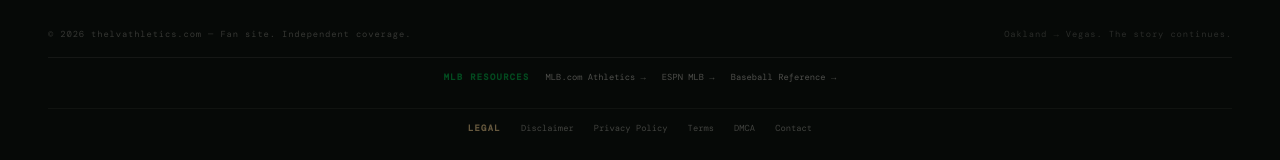
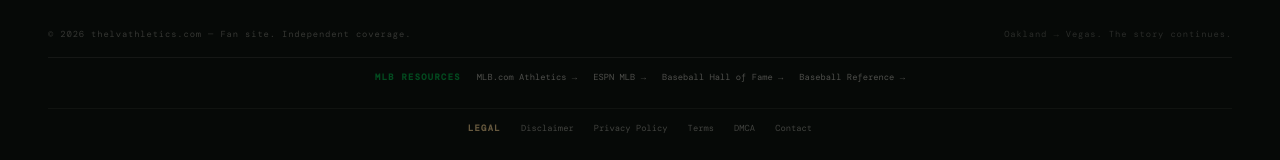
Before and after one commit to abigailleahgoldberg/thelvathletics, a Next.js app: page / in a window 1280 px wide. Shown: the part 5148-5308 px from the top of the page. Built offline with nearby package versions, Linux system fonts and the light colour scheme; a web font is replaced by a local one.

Commit message:
fix: add authority outbound links

```diff
--- a/app/page.tsx
+++ b/app/page.tsx
@@ -1032,6 +1032,7 @@ export default function Home() {
             <span style={{ fontFamily: "'DM Mono', monospace", fontSize: '0.55rem', fontWeight: 700, color: 'rgba(0,120,48,0.6)', letterSpacing: '0.15em', textTransform: 'uppercase' }}>MLB Resources</span>
             <a href="https://www.mlb.com/athletics" target="_blank" rel="noopener noreferrer" style={{ fontFamily: "'DM Mono', monospace", color: 'rgba(245,240,232,0.3)', fontSize: '0.55rem', textDecoration: 'none' }}>MLB.com Athletics →</a>
             <a href="https://www.espn.com/mlb/" target="_blank" rel="noopener noreferrer" style={{ fontFamily: "'DM Mono', monospace", color: 'rgba(245,240,232,0.3)', fontSize: '0.55rem', textDecoration: 'none' }}>ESPN MLB →</a>
+            <a href="https://baseballhall.org" target="_blank" rel="noopener noreferrer" style={{ fontFamily: "'DM Mono', monospace", color: 'rgba(245,240,232,0.3)', fontSize: '0.55rem', textDecoration: 'none' }}>Baseball Hall of Fame →</a>
             <a href="https://www.baseball-reference.com" target="_blank" rel="noopener noreferrer" style={{ fontFamily: "'DM Mono', monospace", color: 'rgba(245,240,232,0.3)', fontSize: '0.55rem', textDecoration: 'none' }}>Baseball Reference →</a>
           </div>
           <div style={{ width: '100%', display: 'flex', gap: '20px', flexWrap: 'wrap', justifyContent: 'center', alignItems: 'center', paddingTop: '12px', borderTop: '1px solid rgba(245,240,232,0.04)', marginTop: '8px' }}>
--- a/package.json
+++ b/package.json
@@ -21,6 +21,6 @@
     "eslint": "^9",
     "eslint-config-next": "16.1.6",
     "tailwindcss": "^4",
-    "typescript": "^5"
+    "typescript": "5.9.3"
   }
 }
```
Also changed, not shown: 1 other file (tests, documents, lock files or other folders).
